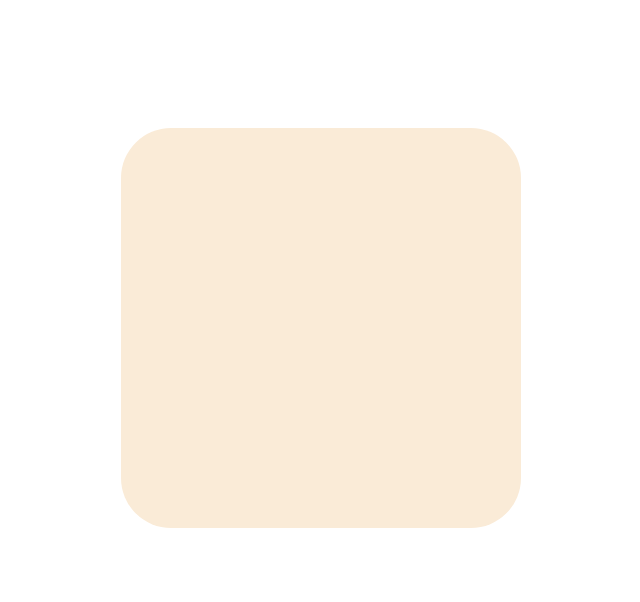
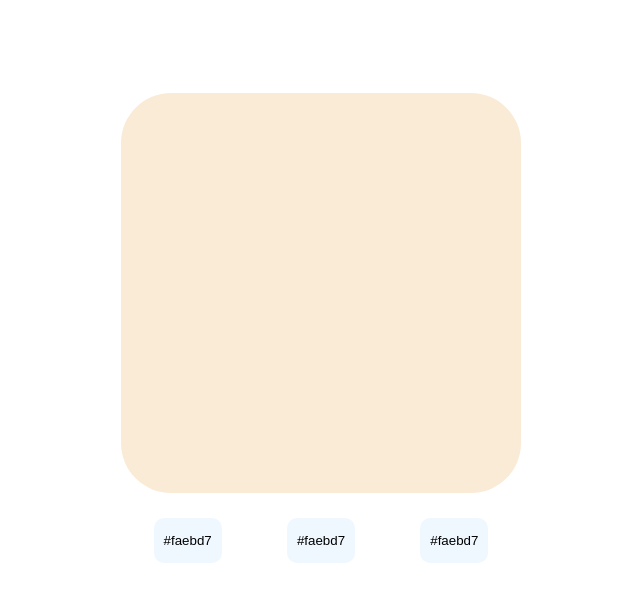
Before and after one commit to hansderly/guess-the-hex, a React (Vite) app: page / in a window 1280 px wide. Shown: the top 602 px of the page, without its empty margins (319-959 px from the left). Built offline with nearby package versions, Linux system fonts and the light colour scheme.

Commit message:
add answer component item

```diff
--- a/src/App.module.css
+++ b/src/App.module.css
@@ -6,3 +6,9 @@
 	margin-inline: auto;
 	height: 80vh;
 }
+
+.answerList {
+	display: flex;
+	justify-content: space-around;
+	margin-top: 25px;
+}
--- a/src/App.tsx
+++ b/src/App.tsx
@@ -1,10 +1,17 @@
-import { Card } from './components';
+import { Answer, Card } from './components';
 import styles from './App.module.css';
 
 function App() {
 	return (
 		<div className={styles.container}>
-			<Card />
+			<div>
+				<Card />
+				<div className={styles.answerList}>
+					<Answer />
+					<Answer />
+					<Answer />
+				</div>
+			</div>
 		</div>
 	);
 }
--- /dev/null
+++ b/src/components/Answer/Answer.module.css
@@ -0,0 +1,13 @@
+.container {
+	padding: 15px 10px;
+	max-width: 70px;
+	background-color: aliceblue;
+	border-radius: 10px;
+	outline: 0;
+	border: 0;
+	cursor: pointer;
+}
+
+.container:hover {
+	border: 1px solid gray;
+}
--- a/src/components/Answer/Answer.tsx
+++ b/src/components/Answer/Answer.tsx
@@ -1,7 +1,13 @@
 import React from 'react';
 
+import styles from './Answer.module.css';
+
 const Answer = () => {
-	return <div>Answer</div>;
+	return (
+		<button type='button' className={styles.container}>
+			#faebd7
+		</button>
+	);
 };
 
 export default Answer;
```
